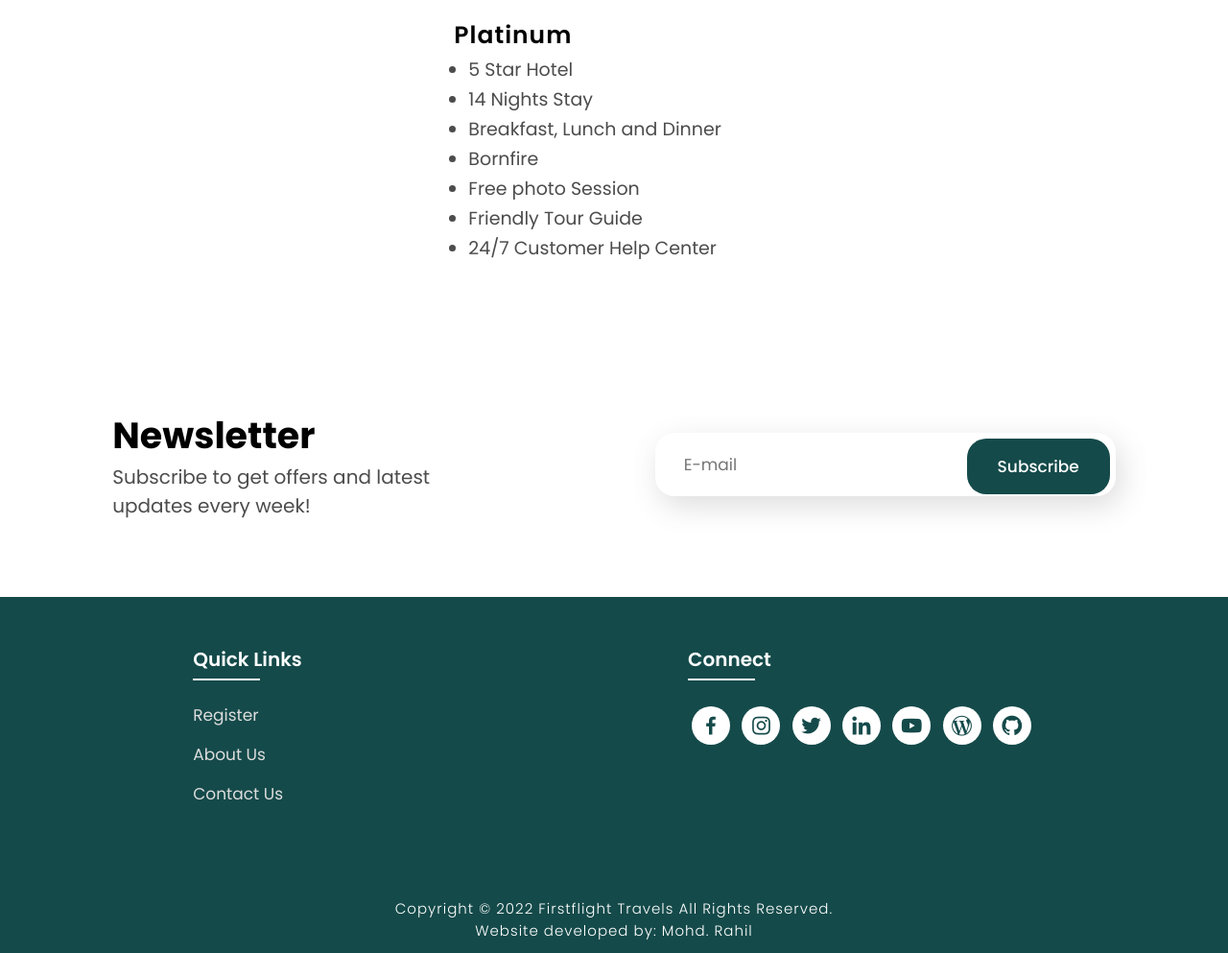
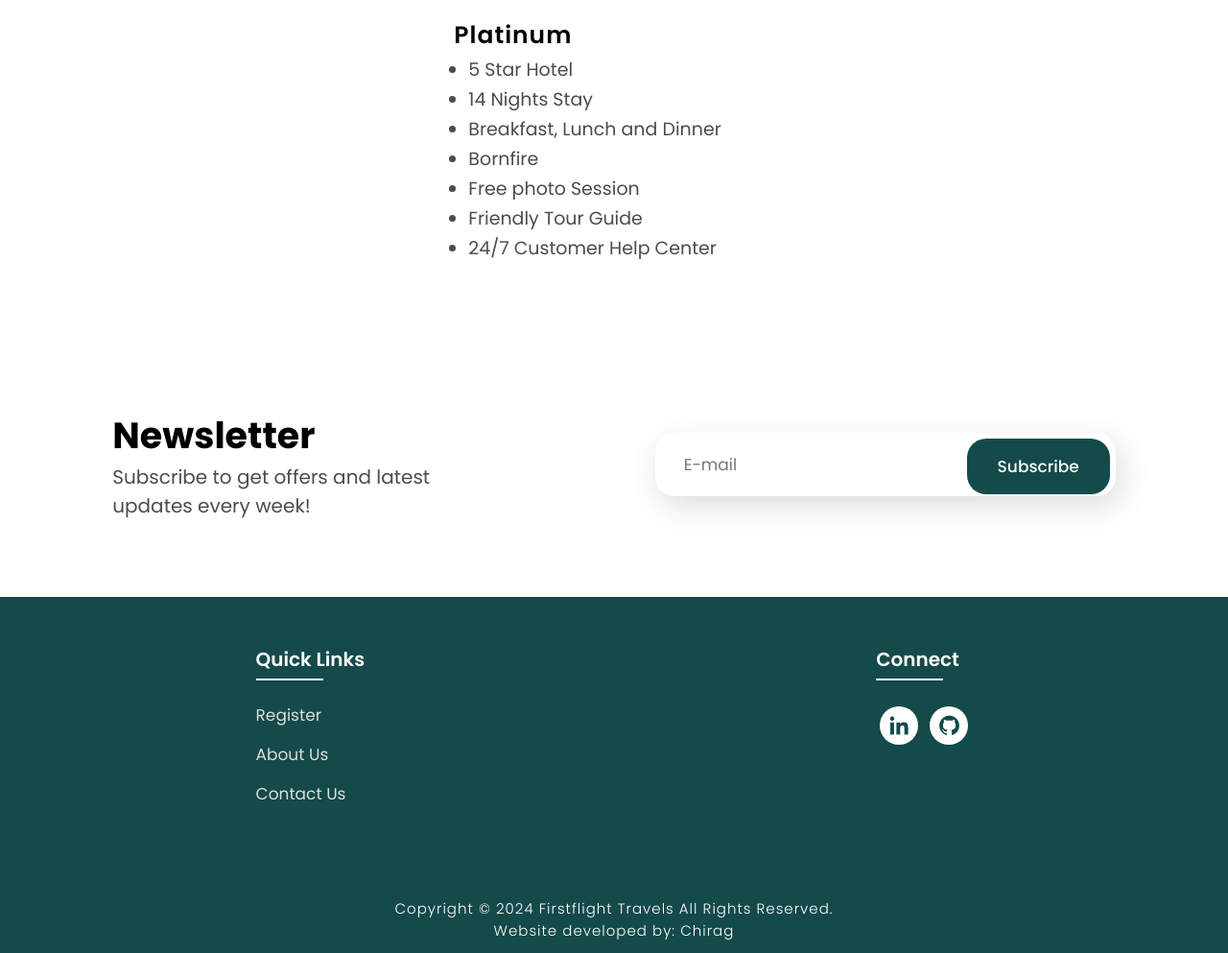
Before and after one commit to SorcererChiragsingh/Project-FirstFlight-Travels, a plain HTML site: page index.html in a window 1280 px wide. Shown: the part 4527-5520 px from the top of the page at 96% size. Drawn offline with nearby package versions, Linux system fonts and the light colour scheme.

Commit message:
Add Social's Link

```diff
--- a/index.html
+++ b/index.html
@@ -284,13 +284,9 @@
             <div class="footlinks">
                 <h4>Connect</h4>
                 <div class="social">
-                    <a href="https://www.facebook.com/mohd.rahil.blogger" target="_blank"><i class='bx bxl-facebook'></i></a>
-                    <a href="https://www.instagram.com/mohdrahil101" target="_blank"><i class='bx bxl-instagram' ></i></a>
-                    <a href="https://www.twitter.com/mohdrahil101" target="_blank"><i class='bx bxl-twitter' ></i></a>
-                    <a href="https://www.linkedin.com/in/mohdrahil101" target="_blank"><i class='bx bxl-linkedin' ></i></a>
-                    <a href="https://www.youtube.com/techdollarz" target="_blank"><i class='bx bxl-youtube' ></i></a>
-                    <a href="https://www.mohdrahil.wordpress.com" target="_blank"><i class='bx bxl-wordpress' ></i></a>
-                    <a href="https://www.github.com/mohdrahil101" target="_blank"><i class='bx bxl-github'></i></a>
+                    <a href="www.linkedin.com/in/chirag-singh-148993279" target="_blank"><i class='bx bxl-linkedin' ></i></a>
+
+                    <a href="https://github.com/SorcererChiragsingh" target="_blank"><i class='bx bxl-github'></i></a>
                 </div>
             </div>
 
@@ -298,11 +294,8 @@
     </div>
 
     <div class="end">
-        <p>Copyright © 2022 Firstflight Travels All Rights Reserved.<br>Website developed by: Mohd. Rahil</p>
+        <p>Copyright © 2024 Firstflight Travels All Rights Reserved.<br>Website developed by: Chirag</p>
     </div>
 </section>
-
-
-
 </body>
 </html>
```
Also changed, not shown: about.html (+1 -1 lines), contact.html (+3 -7 lines), locations.html (+3 -7 lines), register.html (+3 -7 lines), files/GitHub-Mark.jpg (renamed from files/GitHub-Mark.png).
